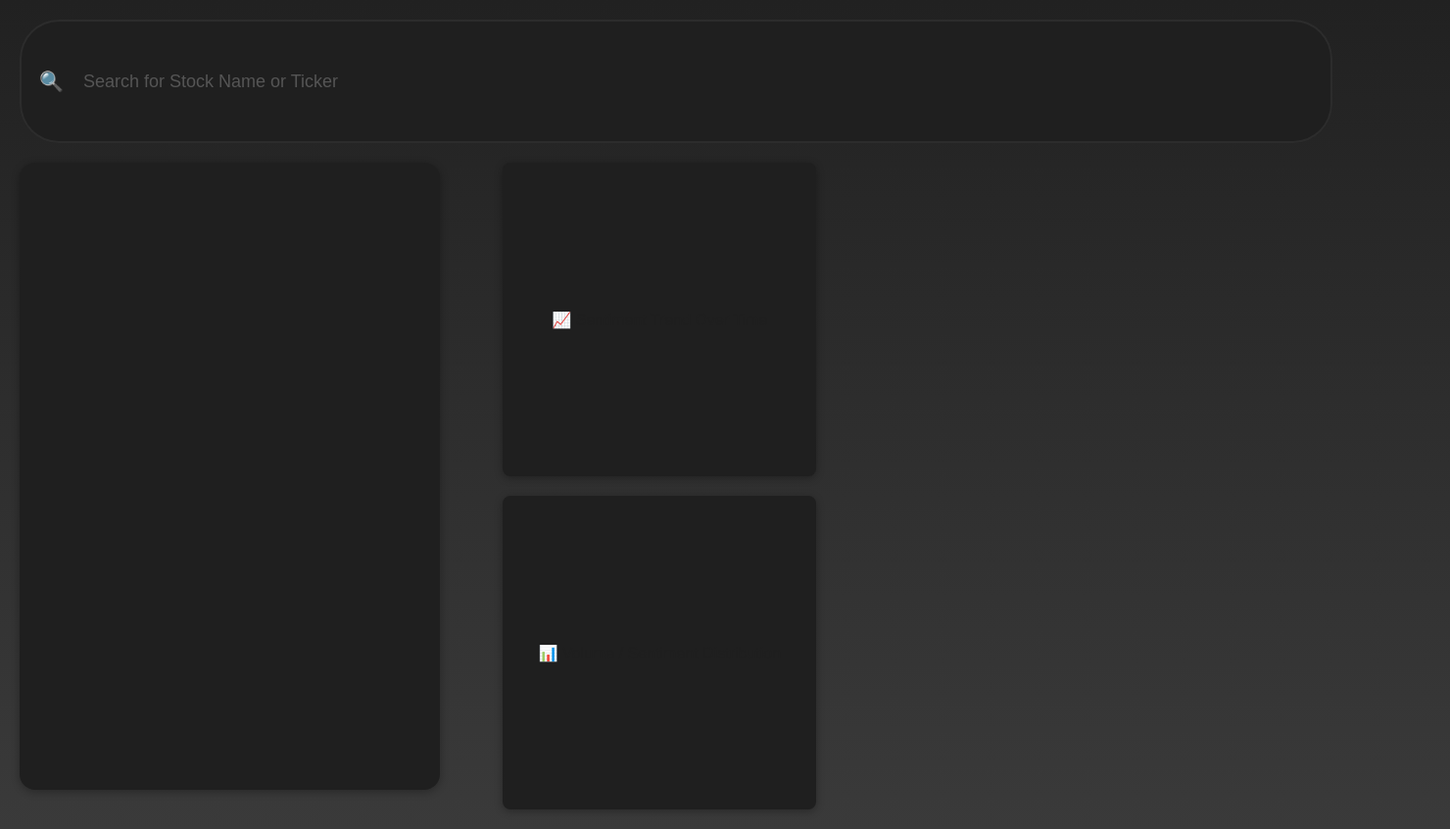
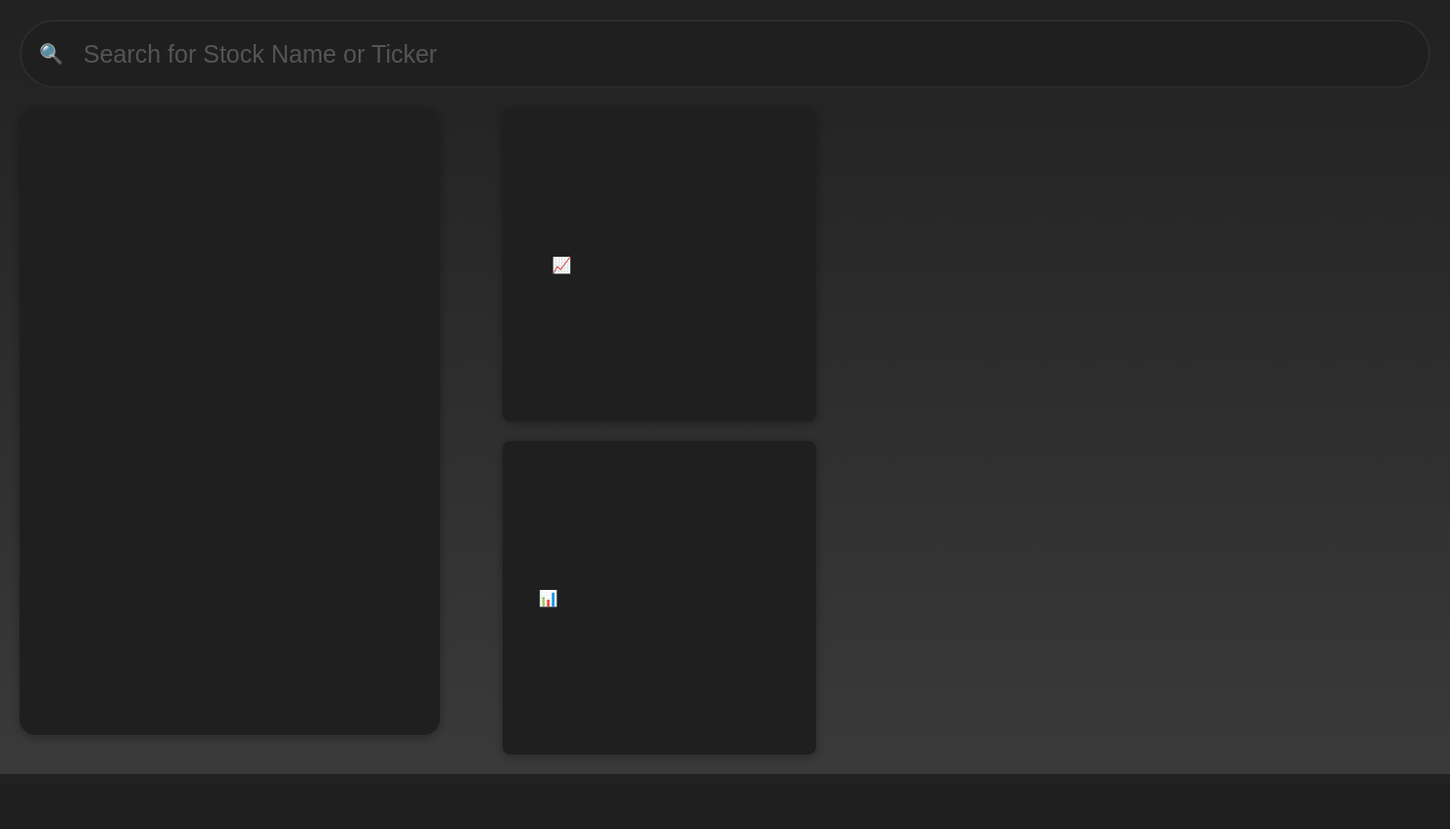
Before and after one commit to kzy0525/Stock-Sentiment-Analysis, a Flask app: page / in a window 1480 px wide. Shown: the whole page at 98% size. After the commit the page ends 790 px from the top, so only its background shows below. Run offline with Flask 3, Linux system fonts and the light colour scheme; parts of the project's set-up code (start-up, migrations or seed data) failed here and were passed over.

Commit message:
interface update

```diff
--- a/src/templates/index.html
+++ b/src/templates/index.html
@@ -20,8 +20,8 @@
 
     .search-box {
     background-color: #1f1f1f;
-    width: 1300px;
-    height: 106px;
+    width: 1400px;
+    height: 50px;
     border-radius: 40px;
     padding: 10px 20px;
     display: flex;
@@ -37,7 +37,7 @@
 
     #stockSymbol {
     flex-grow: 1;
-    font-size: 18px;
+    font-size: 25px;
     background: transparent;
     border: none;
     color: #e0e0e0;
@@ -163,7 +163,7 @@
     .posts-column {
         display: flex;
         flex-direction: column;
-        gap: 10px;
+        gap: 0px;
         flex: 2;
     }
     .post a {
@@ -358,26 +358,32 @@
           html += `<p class="sentiment-info">Average Sentiment: ${(data.sentiment.average_sentiment * 100).toFixed(1)}%</p>`;
             html += `<p class="sentiment-info">Total Posts Analyzed: ${data.sentiment.post_count}</p>`;
 
-          const dist = data.sentiment.sentiment_distribution;
+        const dist = data.sentiment.sentiment_distribution || {};
+        const total = data.sentiment.post_count || 0;
+
+        const pos = dist.positive || 0;
+        const neu = dist.neutral || 0;
+        const neg = dist.negative || 0;
+
           html += `
             <div class="sentiment-bars">
                 <div class="sentiment-row">
                 <div class="bar-container">
-                    <div class="bar-fill positive" style="width: ${(dist.positive / data.sentiment.post_count) * 100}%"></div>
+                    <div class="bar-fill positive" style="width: ${total > 0 ? (pos / total) * 100 : 0}%"></div>
                 </div>
-                <span class="bar-label">Positive: ${dist.positive}</span>
+                <span class="bar-label">Positive: ${pos}</span>
                 </div>
                 <div class="sentiment-row">
                 <div class="bar-container">
-                    <div class="bar-fill neutral" style="width: ${(dist.neutral / data.sentiment.post_count) * 100}%"></div>
+                    <div class="bar-fill neutral" style="width: ${total > 0 ? (neu / total) * 100 : 0}%"></div>
                 </div>
-                <span class="bar-label">Neutral: ${dist.neutral}</span>
+                <span class="bar-label">Neutral: ${neu}</span>
                 </div>
                 <div class="sentiment-row">
                 <div class="bar-container">
-                    <div class="bar-fill negative" style="width: ${(dist.negative / data.sentiment.post_count) * 100}%"></div>
+                    <div class="bar-fill negative" style="width: ${total > 0 ? (neg / total) * 100 : 0}%"></div>
                 </div>
-                <span class="bar-label">Negative: ${dist.negative}</span>
+                <span class="bar-label">Negative: ${neg}</span>
                 </div>
             </div>
             `;
```
